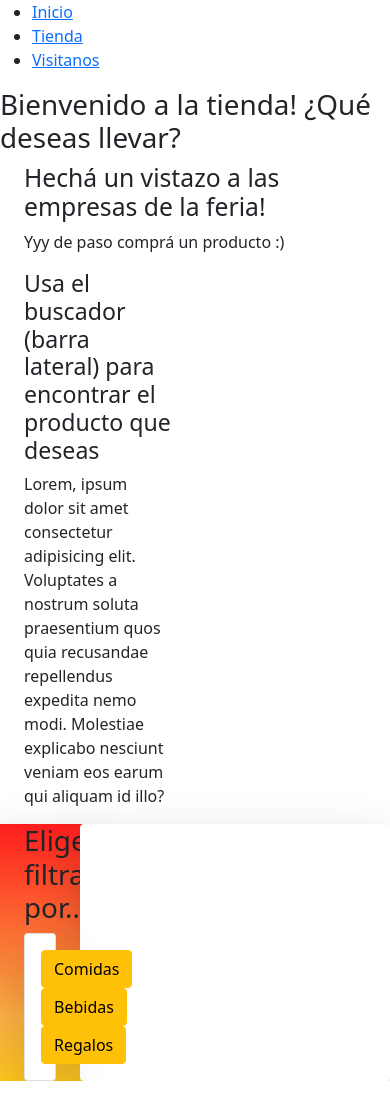
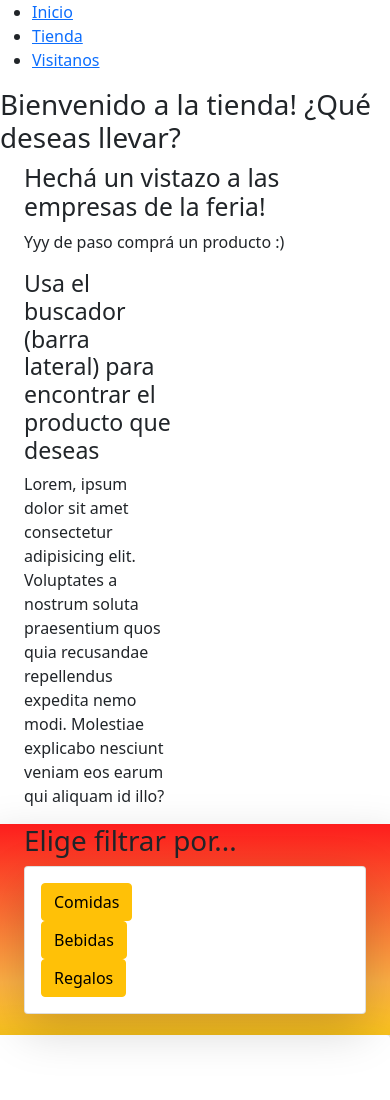
Before and after one commit to Maximo-Suarez/proyecto-curso-js, a plain HTML site: page pages/tienda.html in a window 390 px wide. Shown: the top 1100 px of the page. Drawn offline with nearby package versions, Linux system fonts and the light colour scheme.

Commit message:
agregue un poco de estilo

```diff
--- a/css/style.css
+++ b/css/style.css
@@ -1,11 +1,24 @@
 .buscador__filtrador{
     background: rgb(253,198,29);
     background: linear-gradient(0deg, rgba(253,198,29,1) 0%, rgba(252,176,69,1) 25%, rgba(253,29,29,1) 100%);
+    height: 500px;
 }
 
 .buscador__empresas{
     padding: 3rem 0;
     display: flex;
+    height: 500px;
+
+    overflow: scroll;
+}
+@media only screen and (max-width: 450px){
+    .buscador__filtrador{
+        height: 25vh;
+    }
+    .buscador__empresas{
+        height: 75vh;
+
+    }
 
 }
 
--- a/js/main.js
+++ b/js/main.js
@@ -1,14 +1,3 @@
-/* let array1 = ["manzana", "pera", "banana"]
-//let array2 = array1.slice(1, 2)
-//console.log(array2)
-let i = array1.indexOf("manzana")
-console.log(array1)
-console.log(i)
-array1.splice(i, 1)
-console.log(array1) */
-
-
-
 function removerCards(conEstaCategoria) {
     let comidasBotonQuitar = document.getElementById("quitarComidas");
     let bebidasBotonQuitar = document.getElementById("quitarBebidas");
@@ -107,9 +96,9 @@ function mostrarEmpresasEncontradas(empresasEncontradas) {
             let contenedorCards = document.getElementById("contenedorCards");
             empresasEncontradas.forEach((empresa) =>{
                 let card = document.createElement("article");
-                card.classList.add("col-10", "card", "m-1", `${empresa.categoria}`);
+                card.classList.add("col-sm-10","col-lg-12", "card","shadow-sm", "m-1", `${empresa.categoria}`);
                 card.innerHTML= `
-                <div class="d-flex align-items-center">
+                <div class="d-flex align-items-center flex-sm-column flex-lg-row">
                     <div class="w-25">
                         <img class="w-100" src="../images/logo-ispe.png" alt="logo">
                     </div>
@@ -119,6 +108,10 @@ function mostrarEmpresasEncontradas(empresasEncontradas) {
                         <p>Stand: ${empresa.numStand}</p>
                         <p>Productos: ${empresa.productos}</p>
                     </div>
+                    <div class="card-body">
+                        <button class="btn btn-primary">Ver productos</button>
+                    </div>
+
                 </div>
                 `;
                 contenedorCards.prepend(card);
--- a/pages/tienda.html
+++ b/pages/tienda.html
@@ -34,7 +34,7 @@
                 </section>
             </section>
             <section class="tienda__buscador row ">
-                <section id="buscador" class="buscador__filtrador col-3 shadow-lg bg-body rounded">
+                <section id="buscador" class="buscador__filtrador col-sm-12 col-lg-3 shadow-lg bg-body rounded">
                     <section class="container">
                         <h4 class="fs-1">Elige filtrar por...</h4>
                         <section class="card shadow-lg">
@@ -60,7 +60,7 @@
                         </section>
                     </section>
                 </section>
-                <section id="contenedorCards" class="buscador__empresas col-9 row shadow-lg bg-body rounded">
+                <section id="contenedorCards" class="buscador__empresas col-sm-12 col-lg-9 row shadow-lg bg-body rounded">
                 <!-- (cards) -->
                 </section>
             </section>
```
